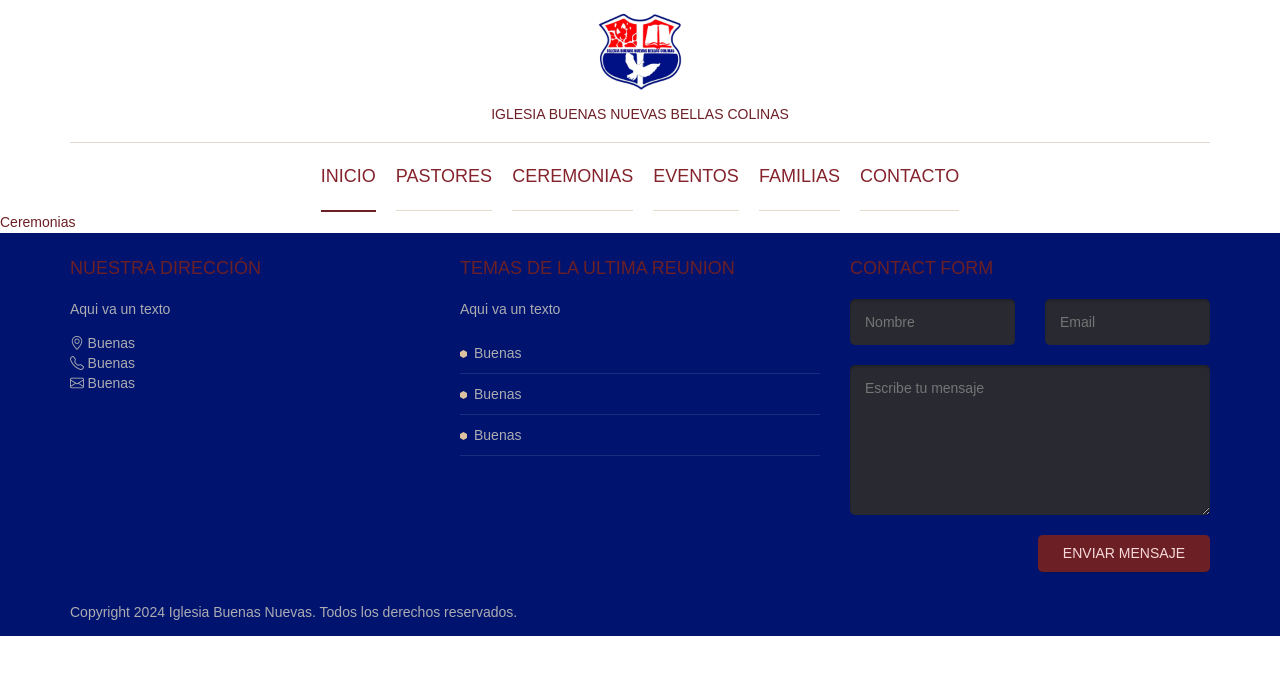
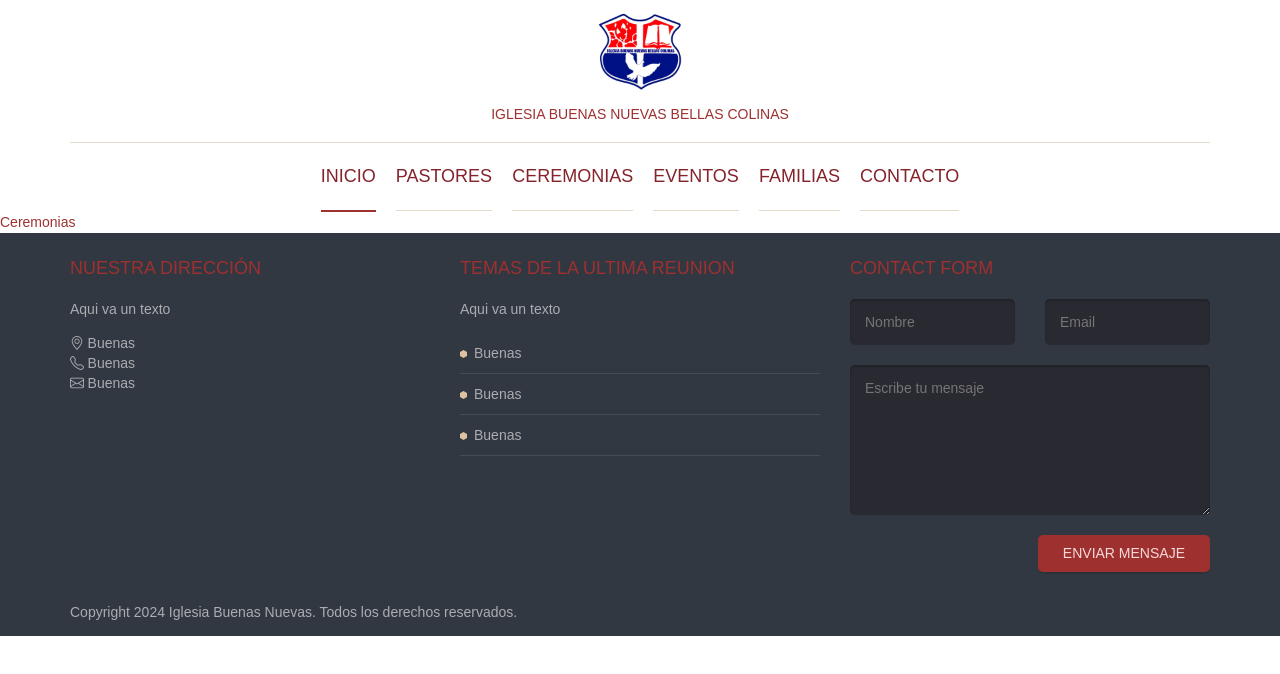
Before and after one commit to hamador0016/IglesiaBuenasNuevasBC, a React (Create React App) app in the folder iglesiabnbc/: page /Seremons in a window 1280 px wide. Shown: the top 674 px of the page. Built offline with nearby package versions, Linux system fonts and the light colour scheme; a web font is replaced by a local one.

Commit message:
Arregle el color del footer

```diff
--- a/iglesiabnbc/src/App.css
+++ b/iglesiabnbc/src/App.css
@@ -130,7 +130,7 @@ figure {
   margin: 0; }
 
 fieldset {
-  border: 1px solid #6c1f25;
+  border: 1px solid #9e3030;
   margin: 0 2px;
   padding: 0.35em 0.625em 0.75em; }
 
@@ -202,7 +202,7 @@ table {
   font-size: 14px; }
 
 body {
-  color: #6c1f25;
+  color: #9e3030;
   font-family: arial, sans-serif;
   font-weight: 300;
   line-height: 1.5; }
@@ -216,7 +216,7 @@ h1, h2, h3, h4, h5, h6 {
 
 hr {
   border: none;
-  border-bottom: 1px solid #6c1f25; }
+  border-bottom: 1px solid #9e3030; }
 
 ul, ol {
   margin: 0;
@@ -252,10 +252,10 @@ form input[type="submit"], form button, form input[type="reset"] {
  */
 .button, form input[type="submit"], form button, form input[type="reset"] {
   display: inline-block;
-  background: #6c1f25;
-  background: -webkit-linear-gradient(#6c1f25, #6c1f25);
-  background: linear-gradient(#6c1f25, #6c1f25);
-  border-bottom: 1px solid #6c1f25;
+  background: #9e3030;
+  background: -webkit-linear-gradient(#9e3030, #9e3030);
+  background: linear-gradient(#9e3030, #9e3030);
+  border-bottom: 1px solid #9e3030;
   box-shadow: 0 2px 0 rgba(0, 0, 0, 0.1);
   border-radius: 5px;
   padding: 10px 25px;
@@ -1132,7 +1132,7 @@ form input[type="submit"], form button, form input[type="reset"] {
   .branding .logo {
     margin-bottom: 10px; }
   .branding .site-title {
-    color:#6c1f25;
+    color:#9e3030;
     font-size: 14px;
     font-size: 1em; }
 
@@ -1170,12 +1170,12 @@ form input[type="submit"], form button, form input[type="reset"] {
                 transition: .3s ease; }
         .main-navigation .menu .menu-item a small {
           display: block;
-          color: #6c1f25;
+          color: #9e3030;
           font-weight: 300;
           font-size: 10px;
           font-size: 0.7142857143rem; }
       .main-navigation .menu .menu-item.current-menu-item a, .main-navigation .menu .menu-item:hover a {
-        border-bottom-color: #6c1f25;
+        border-bottom-color: #9e3030;
         border-width: 2px; }
 
 .mobile-navigation {
@@ -1198,7 +1198,7 @@ form input[type="submit"], form button, form input[type="reset"] {
       padding: 10px 20px; }
       .mobile-navigation .menu a small {
         display: block;
-        color:#6c1f25; }
+        color:#9e3030; }
 
 .hero {
   position: relative; }
@@ -1222,7 +1222,7 @@ form input[type="submit"], form button, form input[type="reset"] {
       text-align: center;
       font-family: "Novecento Sans", "Raleway", "Noto Sans" "Open Sans", sans-serif;
       text-transform: uppercase;
-      color: #6c1f25; }
+      color: #9e3030; }
     .hero .slides .slide-subtitle {
       font-size: 30px;
       font-size: 2.1428571429em;
@@ -1295,7 +1295,7 @@ form input[type="submit"], form button, form input[type="reset"] {
     font-size: 24px;
     font-size: 1.7142857143em;
     text-transform: uppercase;
-    color: #84232b; }
+    color: #a92f39; }
 
 .news {
   text-align: center;
@@ -1310,7 +1310,7 @@ form input[type="submit"], form button, form input[type="reset"] {
     font-size: 1em;
     margin: 0 0 10px; }
   .news .date {
-    color:#6c1f25;
+    color:#9e3030;
     font-size: 12px;
     font-size: 0.8571428571em;
     font-family: "Novecento Sans", "Raleway", "Noto Sans" "Open Sans", sans-serif;
@@ -1339,7 +1339,7 @@ form input[type="submit"], form button, form input[type="reset"] {
     position: absolute;
     width: 50%;
     right: 0;
-    color: #6c1f25;
+    color: #9e3030;
     font-size: 12px;
     font-size: 0.8571428571em;
     font-weight: 400;
@@ -1442,7 +1442,7 @@ form input[type="submit"], form button, form input[type="reset"] {
 .sidebar .widget {
   margin-bottom: 40px; }
   .sidebar .widget .widget-title {
-    color:#6c1f25;
+    color:#9e3030;
     font-size: 18px;
     font-size: 1.2857142857em;
     font-weight: 600; }
@@ -1455,23 +1455,23 @@ form input[type="submit"], form button, form input[type="reset"] {
     border-bottom: 1px solid 	#dfd7c8; }
     .arrow li a {
       display: block;
-      color: #6c1f25;
+      color: #9e3030;
       -webkit-transition: .3s ease;
               transition: .3s ease; }
       .arrow li a:hover {
-        color: #6c1f25; }
+        color: #9e3030; }
 
 /*
  * Footer Styles
  */
 .site-footer {
-  background: #00146f;
+  background: #313841;
   padding: 50px 0;
   color: #acacb1; }
   .site-footer .widget {
     margin-bottom: 30px; }
     .site-footer .widget .widget-title {
-      color:#6c1f25;
+      color:#9e3030;
       font-size: 18px;
       font-size: 1.2857142857em; }
 
```
